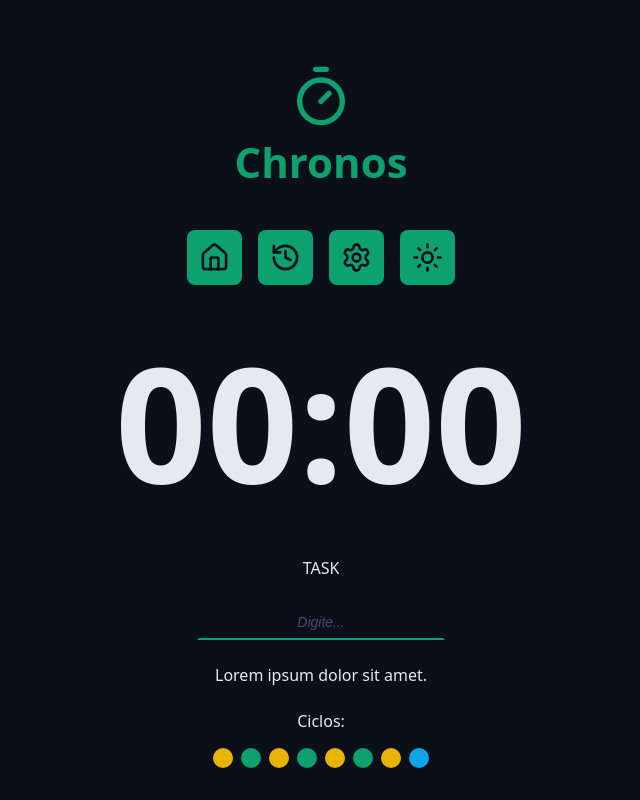
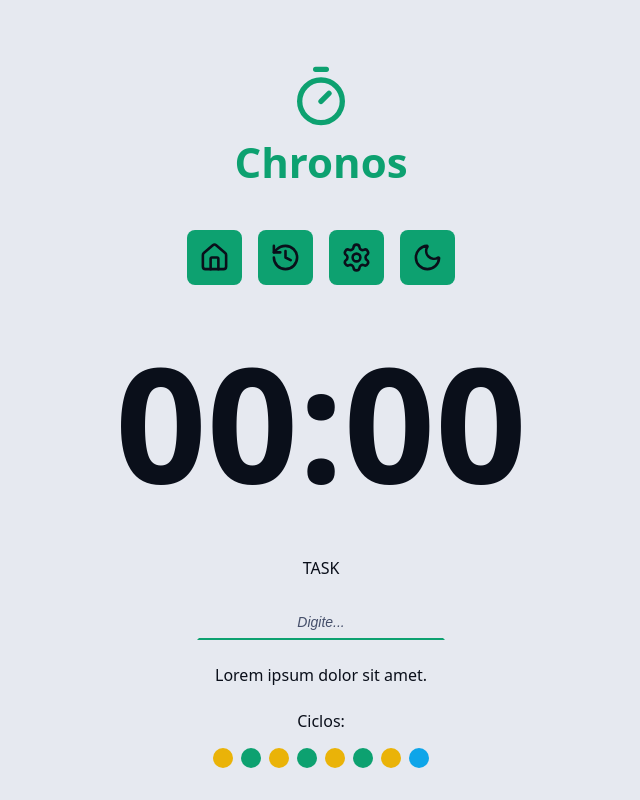
Before and after one commit to HenriqueCunha02/chronos-pomodoro, a React (Vite) app: page / in a window 1280 px wide. Both pictures are taken after a click on the link 746 px from the left and 257 px from the top of the page. Shown: the top 800 px of the page, without its empty margins (319-959 px from the left). Built offline with nearby package versions, Linux system fonts and the light colour scheme.

Commit message:
Add theme on local storage

```diff
--- a/index.html
+++ b/index.html
@@ -1,5 +1,5 @@
 <!doctype html>
-<html lang="en">
+<html lang="pt-BR" data-theme="dark">
   <head>
     <meta charset="UTF-8" />
     <link rel="icon" type="image/svg+xml" href="/favicon.svg" />
--- a/src/components/Menu/index.tsx
+++ b/src/components/Menu/index.tsx
@@ -1,20 +1,78 @@
-import { HistoryIcon, HouseIcon, SettingsIcon, SunIcon } from 'lucide-react';
+import {
+  HistoryIcon,
+  HouseIcon,
+  MoonIcon,
+  SettingsIcon,
+  SunIcon,
+} from 'lucide-react';
 import styles from './styles.module.css';
+import { useState, useEffect } from 'react';
+
+type AvailableThemes = 'dark' | 'light';
 
 export function Menu() {
+  const nextThemeIcon = {
+    dark: <SunIcon />,
+    light: <MoonIcon />,
+  };
+
+  const [theme, setTheme] = useState<AvailableThemes>(() => {
+    const storageTheme =
+      (localStorage.getItem('theme') as AvailableThemes) || 'dark';
+
+    return storageTheme;
+  });
+
+  useEffect(() => {
+    document.documentElement.setAttribute('data-theme', theme);
+    localStorage.setItem('theme', theme);
+  }, [theme]);
+
+  function handleThemeChange(
+    event: React.MouseEvent<HTMLAnchorElement, MouseEvent>,
+  ) {
+    event.preventDefault();
+
+    setTheme(prevTheme => {
+      const nextTheme = prevTheme === 'dark' ? 'light' : 'dark';
+      return nextTheme;
+    });
+  }
+
   return (
     <nav className={styles.menu}>
-      <a className={styles.menuLink} href='#'>
+      <a
+        className={styles.menuLink}
+        href='#'
+        aria-label='Ir para a home'
+        title='Ir para a home'
+      >
         <HouseIcon />
       </a>
-      <a className={styles.menuLink} href='#'>
+      <a
+        className={styles.menuLink}
+        href='#'
+        aria-label='Ver histórico'
+        title='Ver histórico'
+      >
         <HistoryIcon />
       </a>
-      <a className={styles.menuLink} href='#'>
+      <a
+        className={styles.menuLink}
+        href='#'
+        aria-label='Configuraçoes'
+        title='Configuraçoes'
+      >
         <SettingsIcon />
       </a>
-      <a className={styles.menuLink} href='#'>
-        <SunIcon />
+      <a
+        className={styles.menuLink}
+        href='#'
+        aria-label='Mudar tema'
+        title='Mudar tema'
+        onClick={handleThemeChange}
+      >
+        {nextThemeIcon[theme]}
       </a>
     </nav>
   );
--- a/src/styles/theme.css
+++ b/src/styles/theme.css
@@ -36,3 +36,21 @@
   --disabled: #555f7d;
   --text-disabled: #aab3cc;
 }
+
+:root[data-theme='light'] {
+  --gray-900: #e6e9f0;
+  --gray-800: #cdd3e1;
+  --gray-700: #aab3cc;
+  --gray-600: #555f7d;
+  --gray-500: #454f6a;
+  --gray-400: #363d56;
+  --gray-300: #272f43;
+  --gray-200: #181f2e;
+  --gray-100: #0a0f1a;
+
+  --text-default: #0a0f1a;
+  --text-muted: #272f43;
+
+  --link-color: #0b8a60;
+  --link-hover: #065f46;
+}
```
Also changed, not shown: src/App.tsx (+6 -5 lines).
